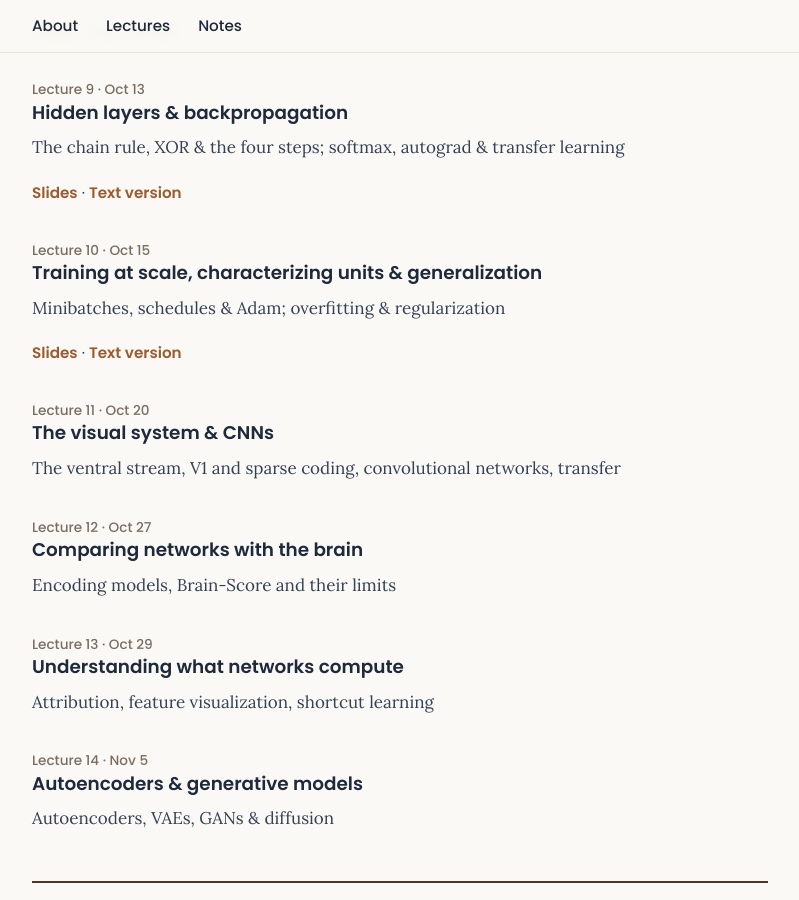
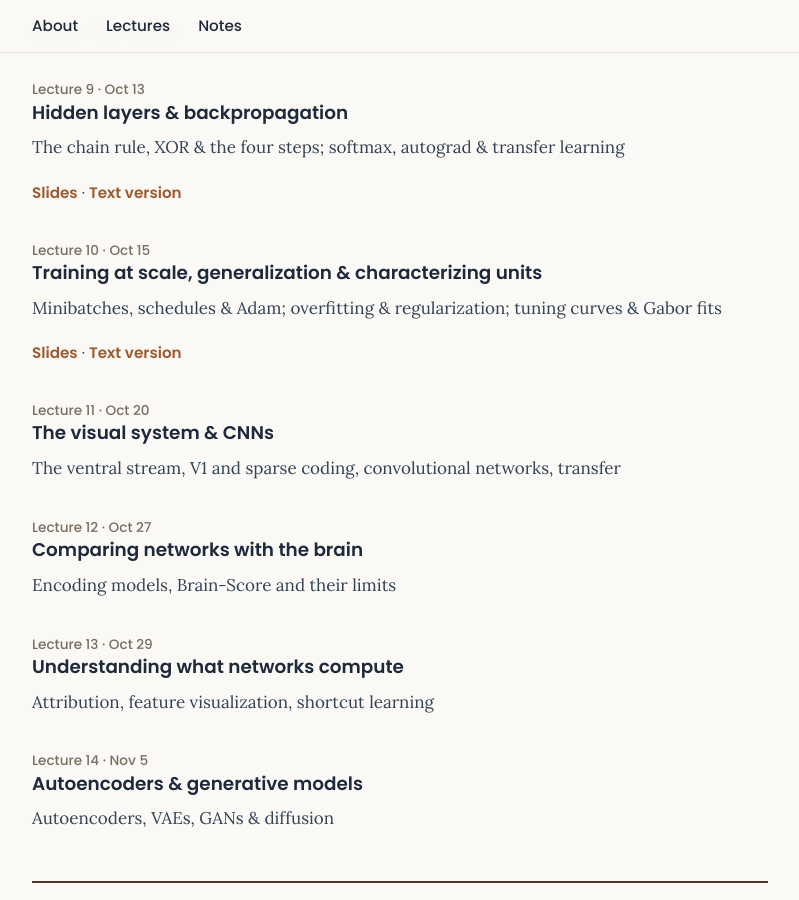
Before and after one commit to tserre/tserre.github.io, a Jekyll site: the page built from cpsy1291/index.html, in a window 1280 px wide and 900 px high, scrolled down 2648 px. Shown: the whole window, without its empty margins (240-1039 px from the left). Built offline with Jekyll 4.4.1, drawn with Linux system fonts in a browser that asks for light colours.

Commit message:
Automated backup 2026-10-16 02:13 (1 files)

```diff
--- a/_data/cpsy1291.yml
+++ b/_data/cpsy1291.yml
@@ -76,8 +76,8 @@ lectures:
   - n: 10
     date: 2026-10-15
     theme: 2
-    title: "Training at scale, characterizing units & generalization"
-    topics: "Minibatches, schedules & Adam; overfitting & regularization"
+    title: "Training at scale, generalization & characterizing units"
+    topics: "Minibatches, schedules & Adam; overfitting & regularization; tuning curves & Gabor fits"
     slides: "https://serre-lab.github.io/CPSY1291-2026/slides/L10_generalization.html"
     text: "https://serre-lab.github.io/CPSY1291-2026/slides/L10_generalization-reading.html"
   - n: 11
```
